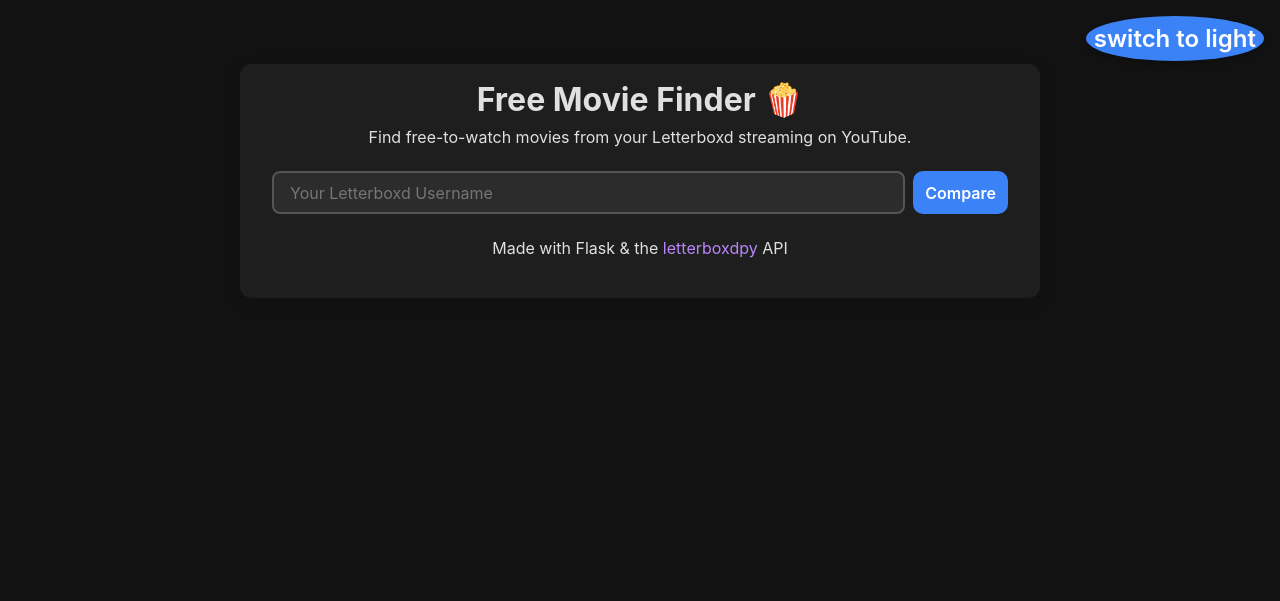
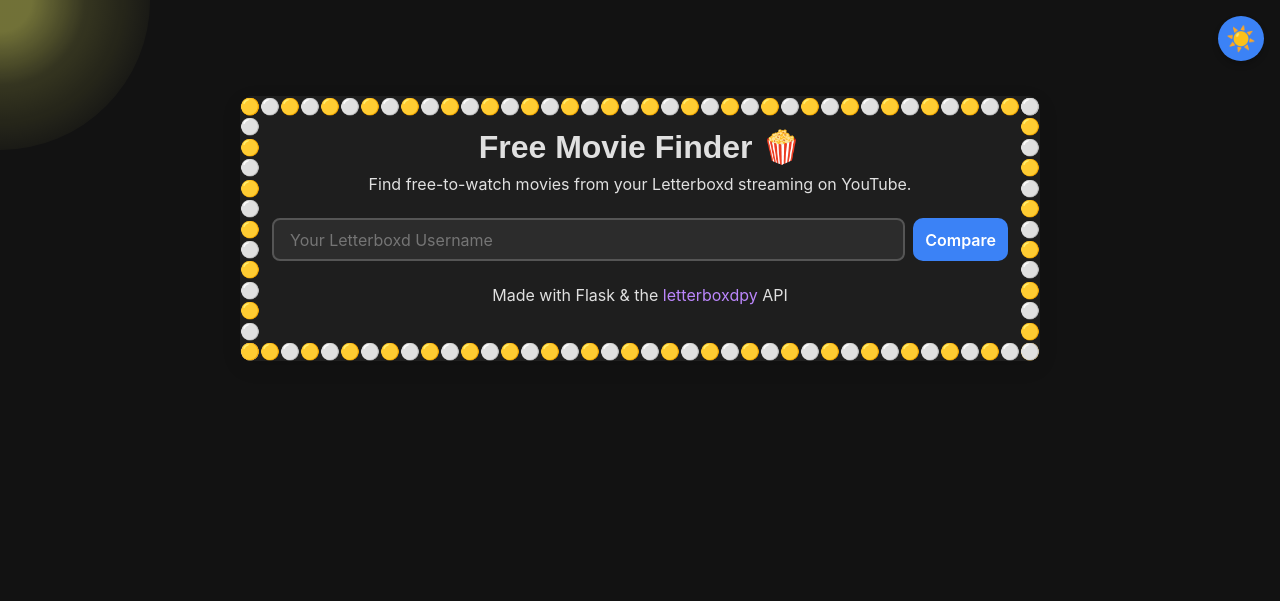
Before and after one commit to kayleyseow/letterboxd-on-youtube, a Flask app: page / in a window 1280 px wide. Shown: the top 601 px of the page. Run offline with Flask 3, Linux system fonts and the light colour scheme.

Commit message:
add marquee lights effect

```diff
--- a/static/script.js
+++ b/static/script.js
@@ -4,10 +4,10 @@
 function applyTheme(theme) {
     if (theme === 'dark') {
         document.body.classList.add('dark-mode');
-        toggleBtn.textContent = "switch to light";
+        toggleBtn.textContent = "☀️";
     } else {
         document.body.classList.remove('dark-mode');
-        toggleBtn.textContent = "switch to dark";
+        toggleBtn.textContent = "🌙";
     }
 }
 
--- a/static/style.css
+++ b/static/style.css
@@ -7,7 +7,7 @@
 }
 
 body {
-    background-color: #f4f4f9;
+    /* background-color: #f4f4f9; */
     color: #333;
     display: flex;
     flex-direction: column;
@@ -21,16 +21,26 @@
 
 .container {
     max-width: 800px;
-    width: 100%;
+    width: 90%;
     background-color: #fff;
-    padding: 1rem 2rem;
+    padding: 2rem;
     border-radius: 12px;
     box-shadow: 0 6px 20px rgba(0,0,0,0.1);
     transition: background-color 0.3s, color 0.3s;
-    margin: 2rem auto 0 auto; /* centers container and adds top margin */
+    margin: 4rem auto;
+    position: relative;
+}
+
+@media (max-width: 480px) {
+    .container {
+        margin: 2rem auto;
+        padding: 1rem;
+        width: 95%;
+    }
 }
 
 h1 {
+    font-family: 'Fredoka One', sans-serif;
     font-size: 2rem;
     font-weight: 700;
     margin-bottom: 0.5rem;
@@ -291,3 +301,76 @@
 .copy-btn:hover, .action-btn:hover {
     background-color: #2563eb;
 }
+
+/* Common styles for all borders */
+.marquee-border {
+    position: absolute;
+    font-family: monospace;
+    pointer-events: none;    /* click-through */
+    z-index: 999;
+}
+
+/* Horizontal borders: top & bottom */
+.marquee-border.top,
+.marquee-border.bottom {
+    display: flex;
+    justify-content: space-between; /* evenly spread bulbs */
+    left: 0;
+    right: 0;
+}
+
+.marquee-border.top { top: 0; }
+.marquee-border.bottom { bottom: 0; }
+
+/* Vertical borders: left & right */
+.marquee-border.left,
+.marquee-border.right {
+    display: flex;
+    flex-direction: column;
+    justify-content: space-between;
+    top: 0;
+    bottom: 0;
+}
+
+.marquee-border.left { left: 0; align-items: flex-start; }
+.marquee-border.right { right: 0; align-items: flex-end; }
+
+.marquee-border span { display: inline-block; width: <bulbWidth>px; text-align: center; }
+.marquee-border div { height: <bulbHeight>px; line-height: <bulbHeight>px; }
+
+.marquee-border span,
+.marquee-border div {
+  transition: color 0.2s, text-shadow 0.2s;
+}
+
+.marquee-border span.on,
+.marquee-border div.on {
+  color: #ffd700;
+  text-shadow: 0 0 6px #fff, 0 0 10px #ffd700;
+}
+
+/* Smaller bulbs on narrow screens */
+@media (max-width: 480px) {
+    .marquee-border span,
+    .marquee-border div {
+        font-size: 0.9rem;
+    }
+}
+
+/* Spotlight circle */
+.spotlight {
+  position: fixed;  /* follows the cursor across the page */
+  width: 300px;     /* overall spotlight size */
+  height: 300px;
+  border-radius: 50%;
+  pointer-events: none;
+
+  /* Smaller solid center, soft outer glow */
+  background: radial-gradient(circle,
+              rgba(255, 255, 102, 0.4) 15%,  /* small bright center */
+              rgba(255, 255, 102, 0.15) 40%, /* mid glow */
+              rgba(255, 255, 102, 0) 80%);   /* fade to transparent at edges */
+
+  transform: translate(-50%, -50%);
+  mix-blend-mode: screen;  /* glows over content */
+}
--- a/templates/index.html
+++ b/templates/index.html
@@ -32,10 +32,16 @@
 </head>
 <body>
     <button id="dark-mode-toggle" class="dark-toggle">🌙</button>
+    <div class="spotlight"></div>
 
     <div class="container">
         <h1>Free Movie Finder 🍿</h1>
         <p>Find free-to-watch movies from your Letterboxd streaming on YouTube.</p>
+
+        <div class="marquee-border top"></div>
+        <div class="marquee-border bottom"></div>
+        <div class="marquee-border left"></div>
+        <div class="marquee-border right"></div>
 
         <form id="watchlist-form">
             <input type="text" id="username" placeholder="Your Letterboxd Username" required>
@@ -60,6 +66,7 @@
     </div>
 
     <script src="{{ url_for('static', filename='script.js') }}"></script>
+    <script src="{{ url_for('static', filename='border.js') }}"></script>
 </body>
 <footer class="site-footer">
     <p>a weekend project from @<a href="https://github.com/kayleyseow" target="_blank">kayleyseow</a> | <a href="https://github.com/kayleyseow/lettterboxd-watchlist-youtube" target="_blank">Code</a></p>
```
Also changed, not shown: static/border.js (added, +89 -0 lines).
